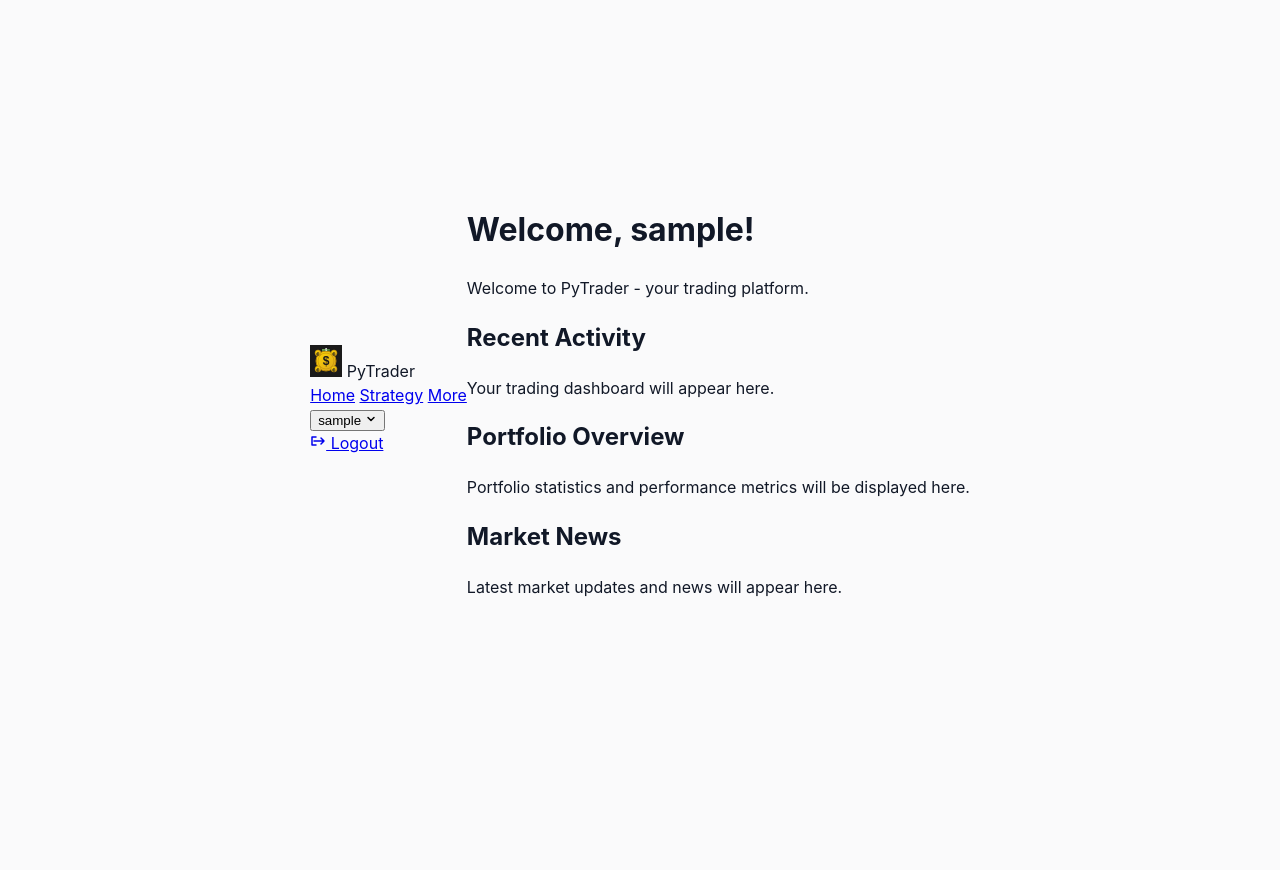
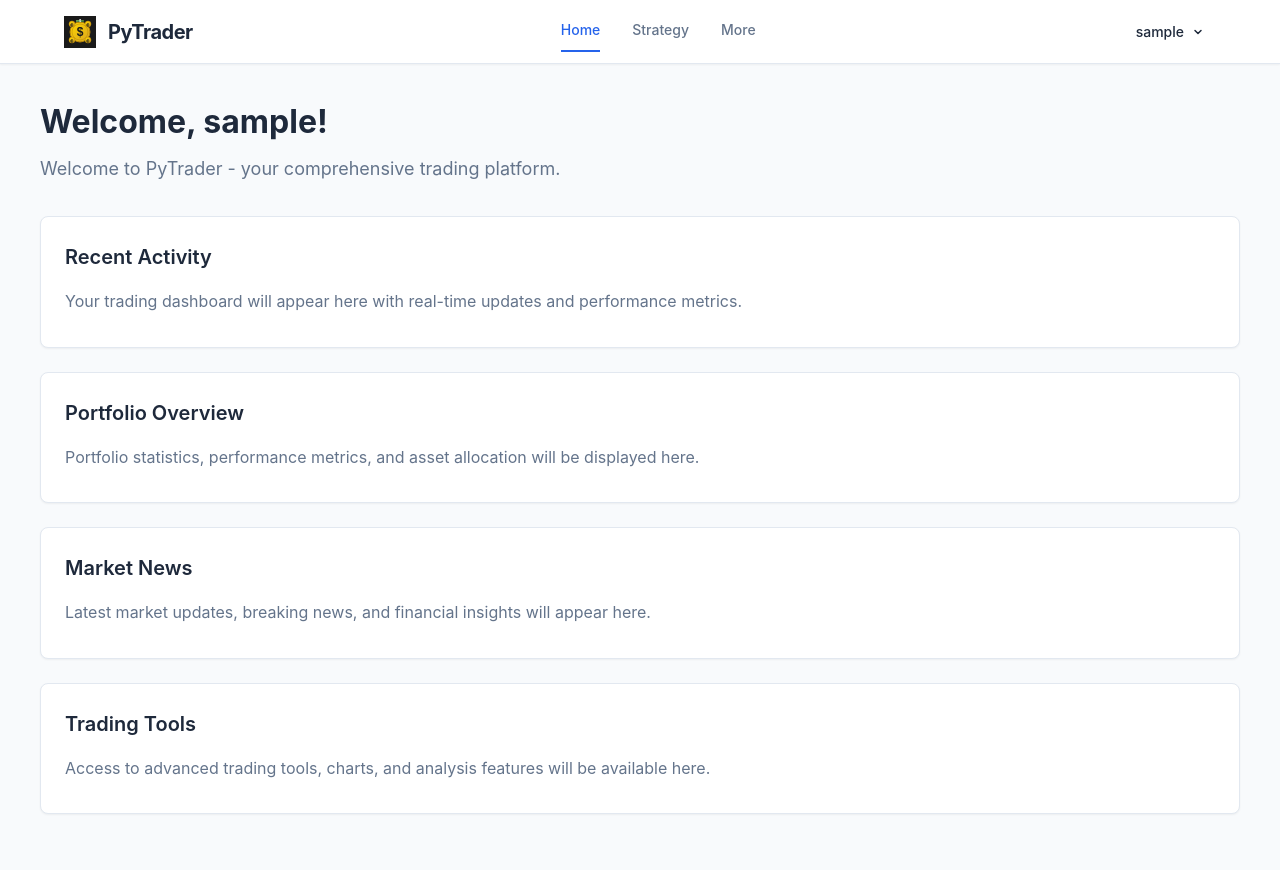
Before and after one commit to JamesShull/PyTrader, a FastAPI app: template src/templates/home.html in a window 1280 px wide. Before the commit the page ends 597 px from the top, so only its background shows below. Run offline with FastAPI, Linux system fonts and the light colour scheme; the template is opened without the code that fills it: most values are stand-ins (such as "Sample title", 1, 10 or a date in 2020).

Commit message:
clean style

```diff
--- a/src/static/css/styles.css
+++ b/src/static/css/styles.css
@@ -1,42 +1,248 @@
 :root {
     --primary-color: #2563eb;
     --primary-hover: #1d4ed8;
-    --background: #fafafb;
+    --background: #f8fafc;
     --surface: #ffffff;
-    --text-primary: #111827;
-    --text-secondary: #6b7280;
-    --border: #e5e7eb;
+    --text-primary: #1e293b;
+    --text-secondary: #64748b;
+    --border: #e2e8f0;
     --border-focus: #2563eb;
     --error: #dc2626;
+    --success: #16a34a;
+    --warning: #ca8a04;
     --shadow-sm: 0 1px 2px 0 rgb(0 0 0 / 0.05);
     --shadow-md: 0 4px 6px -1px rgb(0 0 0 / 0.1), 0 2px 4px -2px rgb(0 0 0 / 0.1);
     --shadow-lg: 0 10px 15px -3px rgb(0 0 0 / 0.1), 0 4px 6px -4px rgb(0 0 0 / 0.1);
     --radius: 8px;
+    --navbar-height: 64px;
 }
 
 * {
     box-sizing: border-box;
+    margin: 0;
+    padding: 0;
 }
 
 body {
     font-family: -apple-system, BlinkMacSystemFont, 'Segoe UI', Roboto, 'Helvetica Neue', Arial, sans-serif;
     background: var(--background);
     color: var(--text-primary);
-    margin: 0;
-    min-height: 100vh;
+    line-height: 1.6;
+    -webkit-font-smoothing: antialiased;
+    -moz-osx-font-smoothing: grayscale;
+}
+
+/* ===== NAVBAR STYLES ===== */
+.navbar {
+    position: fixed;
+    top: 0;
+    left: 0;
+    right: 0;
+    height: var(--navbar-height);
+    background: var(--surface);
+    border-bottom: 1px solid var(--border);
+    box-shadow: var(--shadow-sm);
+    z-index: 1000;
+}
+
+.nav-container {
+    max-width: 1200px;
+    margin: 0 auto;
+    padding: 0 1.5rem;
+    height: 100%;
+    display: flex;
+    align-items: center;
+    justify-content: space-between;
+}
+
+.nav-brand {
+    display: flex;
+    align-items: center;
+    gap: 0.75rem;
+}
+
+.nav-icon {
+    width: 32px;
+    height: 32px;
+    flex-shrink: 0;
+}
+
+.nav-title {
+    font-size: 1.25rem;
+    font-weight: 700;
+    color: var(--text-primary);
+    letter-spacing: -0.025em;
+}
+
+.nav-links {
+    display: flex;
+    align-items: center;
+    gap: 2rem;
+}
+
+.nav-link {
+    color: var(--text-secondary);
+    text-decoration: none;
+    font-weight: 500;
+    font-size: 0.875rem;
+    padding: 0.5rem 0;
+    border-bottom: 2px solid transparent;
+    transition: all 0.2s ease-in-out;
+    position: relative;
+}
+
+.nav-link:hover {
+    color: var(--text-primary);
+}
+
+.nav-link.active {
+    color: var(--primary-color);
+    border-bottom-color: var(--primary-color);
+}
+
+.nav-user {
+    display: flex;
+    align-items: center;
+}
+
+.user-dropdown {
+    position: relative;
+}
+
+.user-button {
+    display: flex;
+    align-items: center;
+    gap: 0.5rem;
+    background: none;
+    border: none;
+    padding: 0.5rem 0.75rem;
+    border-radius: var(--radius);
+    cursor: pointer;
+    transition: all 0.2s ease-in-out;
+    color: var(--text-primary);
+    font-family: inherit;
+}
+
+.user-button:hover {
+    background: var(--background);
+}
+
+.user-name {
+    font-weight: 500;
+    font-size: 0.875rem;
+}
+
+.dropdown-arrow {
+    transition: transform 0.2s ease-in-out;
+}
+
+.user-dropdown.show .dropdown-arrow {
+    transform: rotate(180deg);
+}
+
+.dropdown-menu {
+    position: absolute;
+    top: 100%;
+    right: 0;
+    margin-top: 0.5rem;
+    background: var(--surface);
+    border: 1px solid var(--border);
+    border-radius: var(--radius);
+    box-shadow: var(--shadow-lg);
+    min-width: 180px;
+    opacity: 0;
+    visibility: hidden;
+    transform: translateY(-8px);
+    transition: all 0.2s ease-in-out;
+}
+
+.dropdown-menu.show {
+    opacity: 1;
+    visibility: visible;
+    transform: translateY(0);
+}
+
+.dropdown-item {
+    display: flex;
+    align-items: center;
+    gap: 0.75rem;
+    padding: 0.75rem 1rem;
+    color: var(--text-primary);
+    text-decoration: none;
+    font-size: 0.875rem;
+    transition: background-color 0.2s ease-in-out;
+}
+
+.dropdown-item:hover {
+    background: var(--background);
+}
+
+/* ===== MAIN CONTENT STYLES ===== */
+.main-content {
+    margin-top: var(--navbar-height);
+    min-height: calc(100vh - var(--navbar-height));
+    padding: 2rem 1.5rem;
+}
+
+.content-container {
+    max-width: 1200px;
+    margin: 0 auto;
+}
+
+.content-header {
+    margin-bottom: 2rem;
+}
+
+.content-header h1 {
+    font-size: 2rem;
+    font-weight: 700;
+    color: var(--text-primary);
+    margin-bottom: 0.5rem;
+}
+
+.content-header p {
+    color: var(--text-secondary);
+    font-size: 1.125rem;
+}
+
+.content-section {
+    background: var(--surface);
+    border: 1px solid var(--border);
+    border-radius: var(--radius);
+    padding: 1.5rem;
+    margin-bottom: 1.5rem;
+    box-shadow: var(--shadow-sm);
+    transition: box-shadow 0.2s ease-in-out;
+}
+
+.content-section:hover {
+    box-shadow: var(--shadow-md);
+}
+
+.content-section h2 {
+    font-size: 1.25rem;
+    font-weight: 600;
+    color: var(--text-primary);
+    margin-bottom: 1rem;
+}
+
+.content-section p {
+    color: var(--text-secondary);
+    margin-bottom: 0.5rem;
+}
+
+/* ===== LOGIN PAGE STYLES ===== */
+.login-page {
     display: flex;
     align-items: center;
     justify-content: center;
-    line-height: 1.5;
-    -webkit-font-smoothing: antialiased;
-    -moz-osx-font-smoothing: grayscale;
+    min-height: 100vh;
+    padding: 1rem;
 }
 
 .login-wrapper {
     width: 100%;
     max-width: 400px;
-    margin: 0 auto;
-    padding: 2rem 1.5rem;
 }
 
 .login-container {
--- a/src/templates/auth/login.html
+++ b/src/templates/auth/login.html
@@ -7,7 +7,7 @@
         <link rel="icon" type="image/svg+xml" href="{{ url_for('static', path='/img/favicon.svg') }}">
         <link rel="stylesheet" href="{{ url_for('static', path='/css/styles.css') }}">
     </head>
-    <body>
+    <body class="login-page">
         <div class="login-wrapper">
             <div class="login-container">
                 <div class="login-header">
--- a/src/templates/home.html
+++ b/src/templates/home.html
@@ -46,23 +46,29 @@
         <!-- Main Content -->
         <main class="main-content">
             <div class="content-container">
-                <h1>Welcome, {{ username }}!</h1>
-                <p>Welcome to PyTrader - your trading platform.</p>
+                <div class="content-header">
+                    <h1>Welcome, {{ username }}!</h1>
+                    <p>Welcome to PyTrader - your comprehensive trading platform.</p>
+                </div>
 
-                <!-- Add some sample content to demonstrate scrolling -->
                 <div class="content-section">
                     <h2>Recent Activity</h2>
-                    <p>Your trading dashboard will appear here.</p>
+                    <p>Your trading dashboard will appear here with real-time updates and performance metrics.</p>
                 </div>
 
                 <div class="content-section">
                     <h2>Portfolio Overview</h2>
-                    <p>Portfolio statistics and performance metrics will be displayed here.</p>
+                    <p>Portfolio statistics, performance metrics, and asset allocation will be displayed here.</p>
                 </div>
 
                 <div class="content-section">
                     <h2>Market News</h2>
-                    <p>Latest market updates and news will appear here.</p>
+                    <p>Latest market updates, breaking news, and financial insights will appear here.</p>
+                </div>
+
+                <div class="content-section">
+                    <h2>Trading Tools</h2>
+                    <p>Access to advanced trading tools, charts, and analysis features will be available here.</p>
                 </div>
             </div>
         </main>
```
Also changed, not shown: other parts of src/static/css/styles.css (+41 -8 lines).
